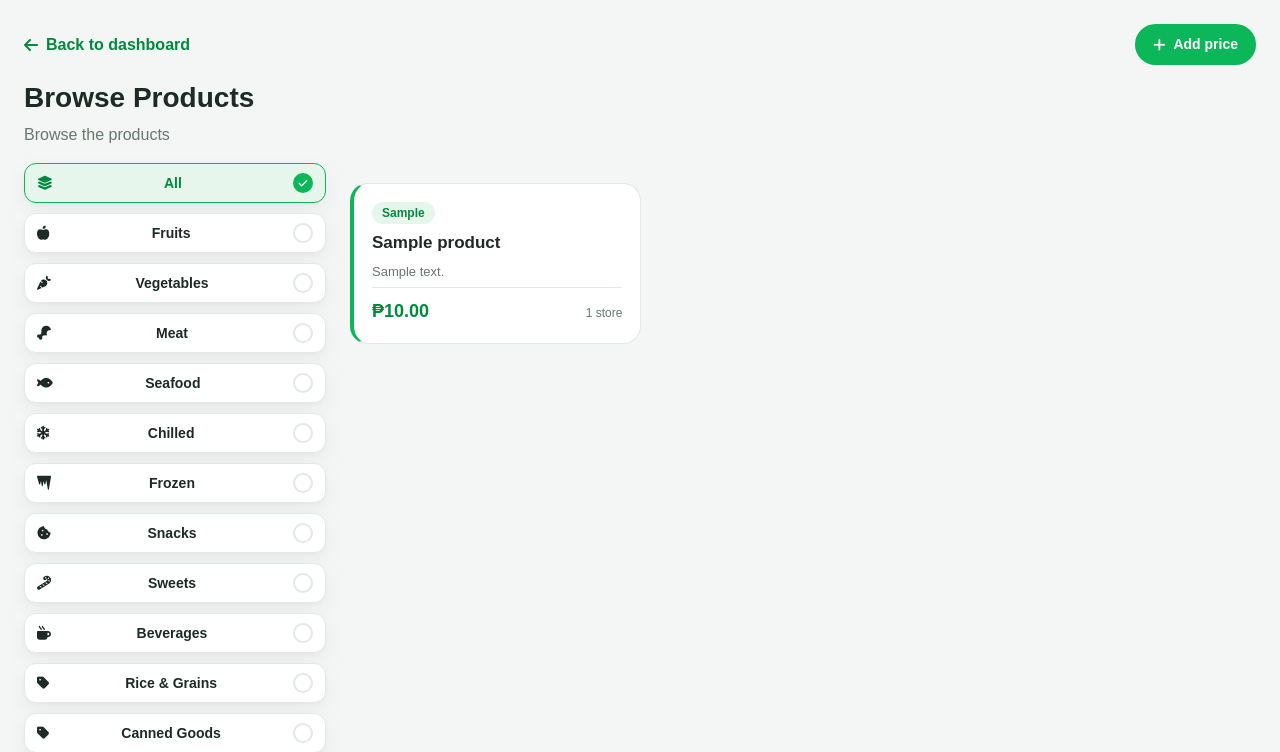
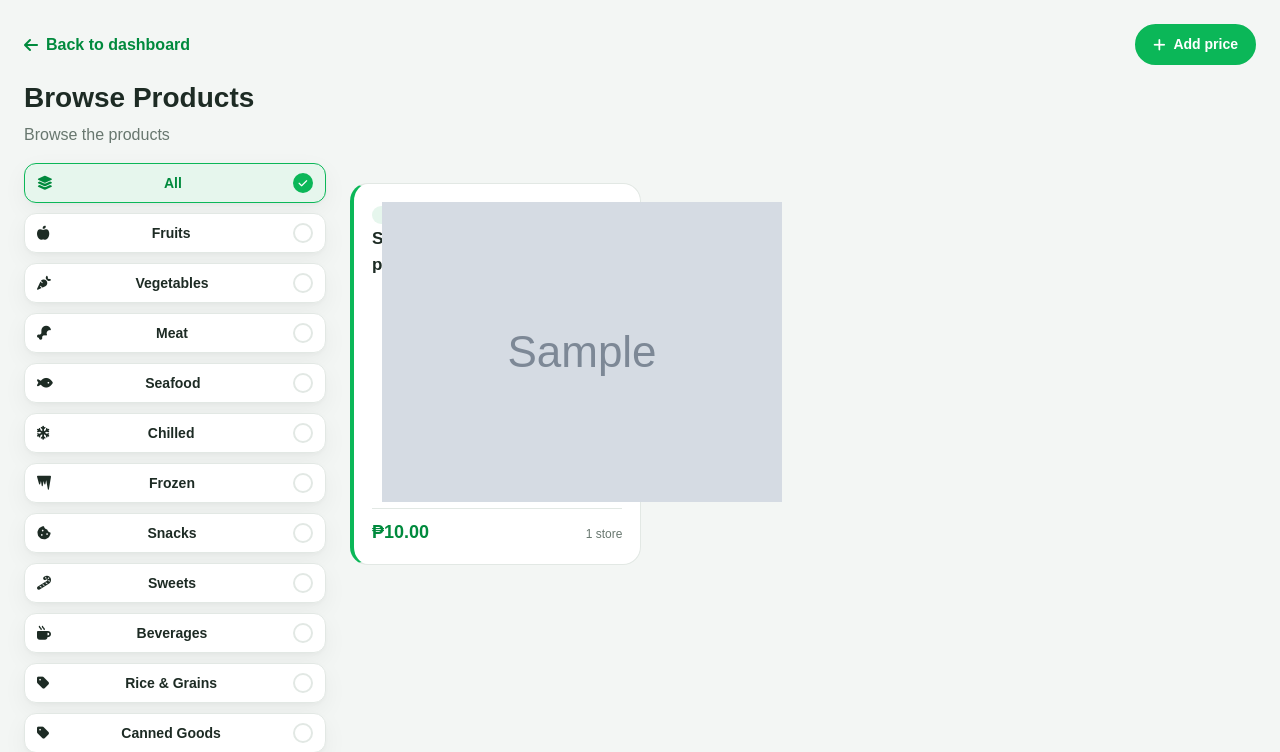
Before and after one commit to jeffkkiel/Community-Driven-Food-Price-Comparison-Budget-Optimization-System, a Flask app: page /browse in a window 1280 px wide. Shown: the part 71-823 px from the top of the page. Run offline with Flask 3, Linux system fonts and the light colour scheme; a user stored in the database is signed in; tables that the repository leaves empty hold one stand-in row (values such as "Sample post"); grey boxes marked "Sample" are stand-in pictures.

Commit message:
added images to browse

```diff
--- a/app/routes.py
+++ b/app/routes.py
@@ -358,7 +358,8 @@ def browse():
             "category": product.category,
             "description": product.description,
             "price": price,
-            "stores": store_count
+            "stores": store_count,
+            "img": product.img_ref
         })
 
     return render_template("browse.html", products=products, categories=CATEGORIES, category=category)
--- a/app/static/css/browse.css
+++ b/app/static/css/browse.css
@@ -44,6 +44,25 @@
     -webkit-box-orient: vertical;
     overflow: hidden;
 }
+
+.product-info {
+    flex: 1;
+    min-width: 0;
+}
+
+.product-upper {
+    display: grid;
+    grid-template-columns: 1fr auto;
+    gap: 10px
+}
+
+.prod_image {
+  width: 90px;
+  height: 90px;
+  object-fit: cover;
+  flex-shrink: 0;
+}
+
 
 .product-foot {
     display: flex;
--- a/app/templates/browse.html
+++ b/app/templates/browse.html
@@ -40,11 +40,16 @@ block head %}
       <div class="product-grid">
         {% for prod in products %}
         <a href="{{ url_for('product', product_id=prod.id) }}" class="product-card">
-          <span class="product-cat">{{ prod.category }}</span>
-          <h3>{{ prod.name }}</h3>
-          {% if prod.description %}
-          <p class="product-desc">{{ prod.description }}</p>
-          {% endif %}
+          <div class="product-upper">
+            <div class="product-info">
+              <span class="product-cat">{{ prod.category }}</span>
+              <h3>{{ prod.name }}</h3>
+              {% if prod.description %}
+              <p class="product-desc">{{ prod.description }}</p>
+              {% endif %}
+            </div>
+            <img src="{{ url_for('static', filename=prod.img) }}" alt="{{ prod.category }} Default Image" class="product-image">
+          </div>
           <div class="product-foot">
             <strong class="product-price">₱{{ "%.2f"|format(prod.price) }}</strong>
             <span class="product-stores">{{ prod.stores }} store{{ "" if prod.stores == 1 else "s"}}</span>
```
Also changed, not shown: app/forms.py (+1 -8 lines), app/services/add_product.py (+6 -2 lines), app/static/images/categories/bakery.png (added), app/static/images/categories/beverages.png (added), app/static/images/categories/canned_goods.png (added), app/static/images/categories/chilled.png (added), app/static/images/categories/condiments.png (added), app/static/images/categories/frozen.png (added), app/static/images/categories/fruits.png (added), app/static/images/categories/household.png (added), app/static/images/categories/meat.png (added), app/static/images/categories/rice_grains.png (added), app/static/images/categories/seafood.png (added), app/static/images/categories/snacks.png (added), 2 more files.
